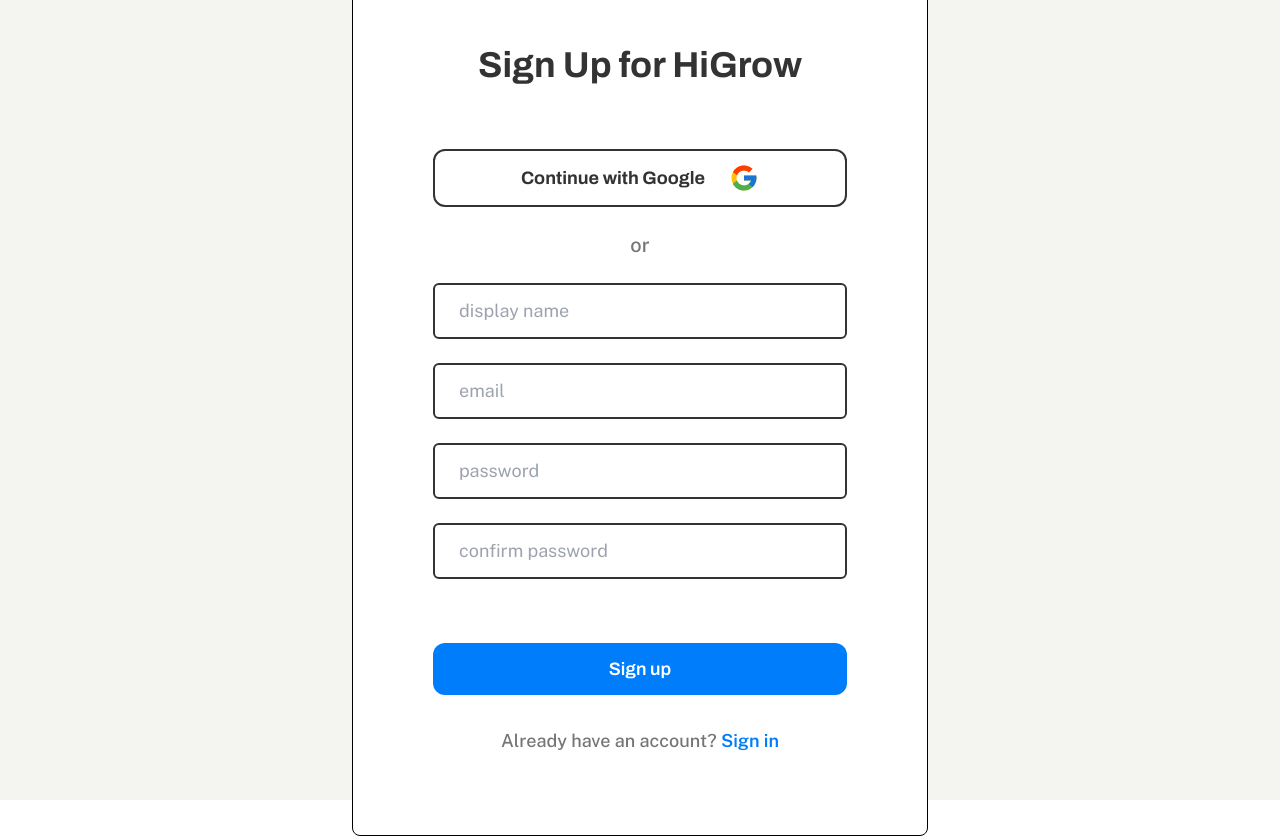
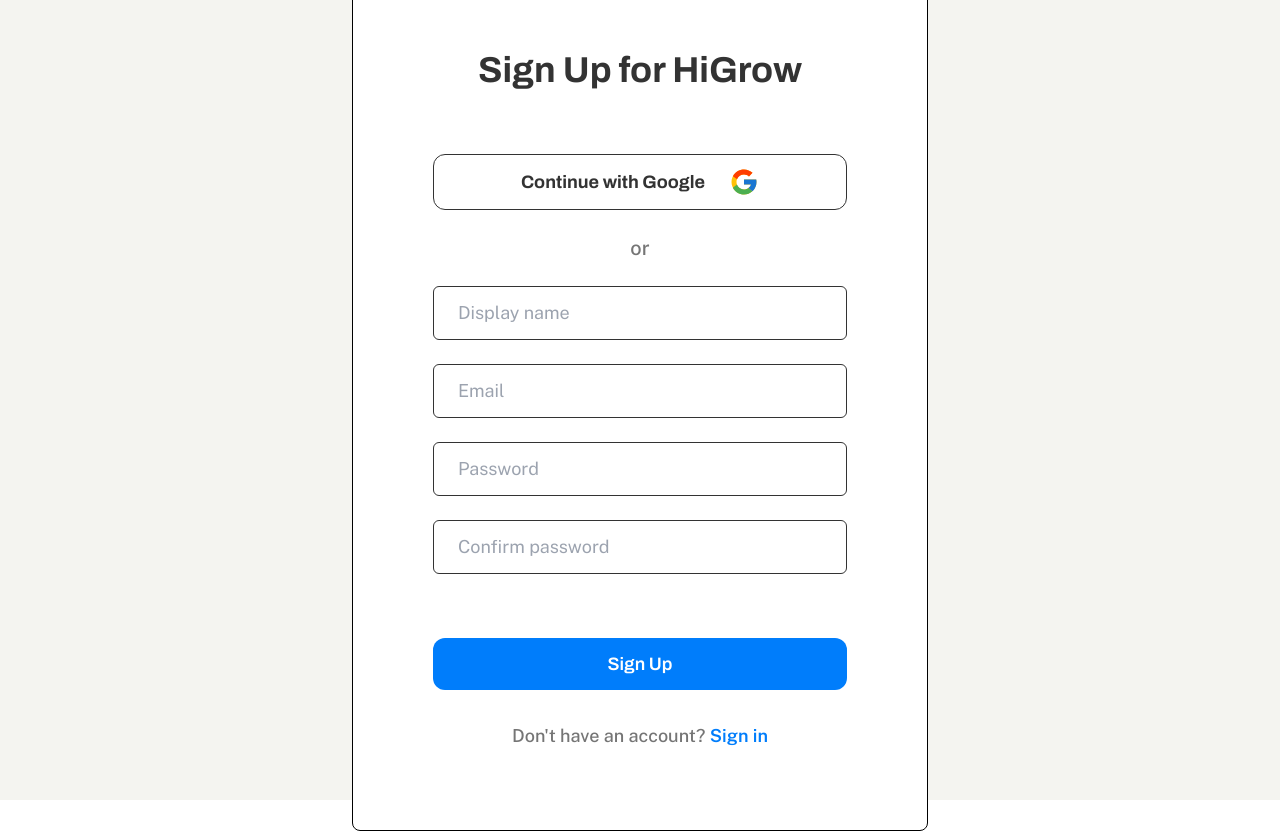
Before and after one commit to higrow001/higrow-site, a Next.js app: page /signup in a window 1280 px wide. Built offline with nearby package versions, Linux system fonts and the light colour scheme.

Commit message:
firebase auth

```diff
--- a/package.json
+++ b/package.json
@@ -14,12 +14,14 @@
     "@types/react-dom": "18.2.5",
     "autoprefixer": "10.4.14",
     "firebase": "^9.22.2",
+    "formik": "^2.4.2",
     "next": "13.4.5",
     "postcss": "8.4.24",
     "react": "18.2.0",
     "react-dom": "18.2.0",
     "react-icons": "^4.9.0",
     "tailwindcss": "3.3.2",
-    "typescript": "5.1.3"
+    "typescript": "5.1.3",
+    "yup": "^1.2.0"
   }
 }
--- a/src/app/signin/page.tsx
+++ b/src/app/signin/page.tsx
@@ -1,32 +1,88 @@
+"use client";
+
 import Link from "next/link";
 import { FcGoogle } from "react-icons/fc";
+import { signInWithEmailAndPassword } from "firebase/auth";
+import { auth } from "@/lib/firebase";
+import loginWithGoogle from "@/lib/utils/googleLogin";
+import { Formik, Field, Form, ErrorMessage } from "formik";
+import * as Yup from "yup";
 
 const SignIn = () => {
+  const signInUser = async (email: string, password: string) => {
+    try {
+      await signInWithEmailAndPassword(auth, email, password);
+    } catch (error: any) {
+      if (error.message.includes("user-not-found")) {
+        alert("No user is registered with this email!");
+      }
+      if (error.message.includes("wrong-password")) {
+        alert("Wrong password!");
+      }
+    }
+  };
+
   return (
-    <main className="flex justify-center items-center h-full bg-[#f4f4f0] w-full">
+    <main className="flex justify-center items-center h-full bg-[#f4f4f0]">
       <div className="p-20 max-w-xl bg-white border border-black flex flex-col items-center space-y-20 rounded-lg w-full">
         <h1 className="text-4xl font-archivo font-bold text-[#333333]">
           Sign in for HiGrow
         </h1>
+        <Formik
+          initialValues={{ email: "", password: "" }}
+          validationSchema={Yup.object({
+            email: Yup.string()
+              .email("Invalid email address")
+              .required("Required"),
+            password: Yup.string().required("Required"),
+          })}
+          onSubmit={(values, { setSubmitting }) => {
+            signInUser(values.email, values.password);
+            setSubmitting(false);
+          }}
+        >
+          <Form className="space-y-20 w-full">
             <div className="flex flex-col space-y-8 items-center w-full">
-          <button className="p-3 px-8 w-full text-[#333] text-lg font-archivo font-bold border-2 border-[#333] rounded-xl flex space-x-6 items-center justify-center">
+              <button
+                className="p-3 px-8 w-full text-[#333] text-lg font-archivo font-bold border border-[#333] rounded-xl flex space-x-6 items-center justify-center hover:bg-neutral-100 transition"
+                onClick={async () => loginWithGoogle()}
+              >
                 <span>Continue with Google</span>
                 <FcGoogle className="text-3xl" />
               </button>
               <span className="text-[#757575] font-medium text-xl">or</span>
-          <input
-            className="px-6 py-3 text-lg border-2 border-[#333] rounded-md w-full"
-            type="text"
-            placeholder="email"
+              <div className="w-full">
+                <Field
+                  name="email"
+                  type="email"
+                  placeholder="Email"
+                  className="px-6 py-3 text-lg border border-[#333] rounded-md w-full"
                 />
-          <input
-            className="px-6 py-3 text-lg border-2 border-[#333] rounded-md w-full"
-            type="password"
-            placeholder="password"
+                <ErrorMessage
+                  name="email"
+                  component="span"
+                  className="text-red-500"
                 />
               </div>
+              <div className="w-full">
+                <Field
+                  name="password"
+                  type="password"
+                  placeholder="Password"
+                  className="px-6 py-3 text-lg border border-[#333] rounded-md w-full"
+                />
+                <ErrorMessage
+                  name="password"
+                  component="span"
+                  className="text-red-500"
+                />
+              </div>
+            </div>
             <div className="flex flex-col space-y-8 items-center w-full">
-          <button className="text-lg font-archivo font-semibold bg-theme-blue text-white w-full px-6 py-3 rounded-xl transition hover:bg-theme-blue-darker">
+              <button
+                type="submit"
+                className="text-lg font-archivo font-semibold bg-theme-blue text-white w-full px-6 py-3 rounded-xl transition hover:bg-theme-blue-darker"
+              >
                 Sign in
               </button>
               <p className="text-lg font-medium text-[#757575]">
@@ -36,6 +92,8 @@
                 </Link>
               </p>
             </div>
+          </Form>
+        </Formik>
       </div>
     </main>
   );
--- a/src/app/signup/page.tsx
+++ b/src/app/signup/page.tsx
@@ -1,51 +1,141 @@
+"use client";
+
+import loginWithGoogle from "@/lib/utils/googleLogin";
 import Link from "next/link";
 import { FcGoogle } from "react-icons/fc";
+import { Formik, Field, Form, ErrorMessage } from "formik";
+import * as Yup from "yup";
+import { createUserWithEmailAndPassword } from "firebase/auth";
+import { auth, db } from "@/lib/firebase";
+import { setDoc, doc } from "firebase/firestore";
 
 const SignUp = () => {
+  const signUpUser = async (
+    email: string,
+    password: string,
+    displayName: string
+  ) => {
+    const user = await createUserWithEmailAndPassword(auth, email, password);
+    if (user) {
+      await setDoc(doc(db, "users", user.user.uid), {
+        email: user.user.email,
+        display_name: displayName,
+        profile_photo: user.user.photoURL,
+      });
+    }
+  };
+
   return (
     <main className="flex justify-center items-center h-full bg-[#f4f4f0] w-full">
       <div className="p-20 max-w-xl bg-white border border-black flex flex-col items-center space-y-16 rounded-lg w-full">
         <h1 className="text-4xl font-archivo font-bold text-[#333333]">
           Sign Up for HiGrow
         </h1>
+        <Formik
+          initialValues={{
+            displayName: "",
+            email: "",
+            password: "",
+            confirmPassword: "",
+          }}
+          validationSchema={Yup.object({
+            email: Yup.string()
+              .email("Invalid email address")
+              .required("Required"),
+            password: Yup.string()
+              .min(8, "Password must be at least 8 characters long")
+              .required("Required"),
+            displayName: Yup.string()
+              .min(3, "Name should be atleast 3 characters long.")
+              .required("Required"),
+            confirmPassword: Yup.string()
+              .oneOf([Yup.ref("password"), ""], "Passwords must match")
+              .required("Required"),
+          })}
+          onSubmit={(values, { setSubmitting }) => {
+            signUpUser(values.email, values.password, values.displayName);
+            setSubmitting(false);
+          }}
+        >
+          <Form className="space-y-16 w-full">
             <div className="flex flex-col space-y-6 items-center w-full">
-          <button className="p-3 px-8 w-full text-[#333] text-lg font-archivo font-bold border-2 border-[#333] rounded-xl flex space-x-6 items-center justify-center">
+              <button
+                className="p-3 px-8 w-full text-[#333] text-lg font-archivo font-bold border border-[#333] rounded-xl flex space-x-6 items-center justify-center hover:bg-neutral-100 transition"
+                onClick={async () => loginWithGoogle()}
+              >
                 <span>Continue with Google</span>
                 <FcGoogle className="text-3xl" />
               </button>
               <span className="text-[#757575] font-medium text-xl">or</span>
-          <input
-            className="px-6 py-3 text-lg border-2 border-[#333] rounded-md w-full"
+              <div className="w-full">
+                <Field
+                  name="displayName"
                   type="text"
-            placeholder="display name"
+                  placeholder="Display name"
+                  className="px-6 py-3 text-lg border border-[#333] rounded-md w-full"
                 />
-          <input
-            className="px-6 py-3 text-lg border-2 border-[#333] rounded-md w-full"
-            type="text"
-            placeholder="email"
-          />
-          <input
-            className="px-6 py-3 text-lg border-2 border-[#333] rounded-md w-full"
-            type="password"
-            placeholder="password"
-          />
-          <input
-            className="px-6 py-3 text-lg border-2 border-[#333] rounded-md w-full"
-            type="password"
-            placeholder="confirm password"
+                <ErrorMessage
+                  name="displayName"
+                  component="span"
+                  className="text-red-500"
                 />
               </div>
+              <div className="w-full">
+                <Field
+                  name="email"
+                  type="email"
+                  placeholder="Email"
+                  className="px-6 py-3 text-lg border border-[#333] rounded-md w-full"
+                />
+                <ErrorMessage
+                  name="email"
+                  component="span"
+                  className="text-red-500"
+                />
+              </div>
+              <div className="w-full">
+                <Field
+                  name="password"
+                  type="password"
+                  placeholder="Password"
+                  className="px-6 py-3 text-lg border border-[#333] rounded-md w-full"
+                />
+                <ErrorMessage
+                  name="password"
+                  component="span"
+                  className="text-red-500"
+                />
+              </div>
+              <div className="w-full">
+                <Field
+                  name="confirmPassword"
+                  type="password"
+                  placeholder="Confirm password"
+                  className="px-6 py-3 text-lg border border-[#333] rounded-md w-full"
+                />
+                <ErrorMessage
+                  name="confirmPassword"
+                  component="span"
+                  className="text-red-500"
+                />
+              </div>
+            </div>
             <div className="flex flex-col space-y-8 items-center w-full">
-          <button className="text-lg font-archivo font-semibold bg-theme-blue text-white w-full px-6 py-3 rounded-xl transition hover:bg-theme-blue-darker">
-            Sign up
+              <button
+                type="submit"
+                className="text-lg font-archivo font-semibold bg-theme-blue text-white w-full px-6 py-3 rounded-xl transition hover:bg-theme-blue-darker"
+              >
+                Sign Up
               </button>
               <p className="text-lg font-medium text-[#757575]">
-            Already have an account?{" "}
+                Don't have an account?{" "}
                 <Link className="text-theme-blue font-semibold" href="/signin">
                   Sign in
                 </Link>
               </p>
             </div>
+          </Form>
+        </Formik>
       </div>
     </main>
   );
--- /dev/null
+++ b/src/lib/firebase.ts
@@ -0,0 +1,18 @@
+import { initializeApp } from "firebase/app";
+import { GoogleAuthProvider, getAuth } from "firebase/auth";
+import { getFirestore } from "firebase/firestore";
+
+const firebaseConfig = {
+  apiKey: "AIzaSyDbSd9XRZ2hxx2rH1M94WdRNM5qkLmAqPY",
+  authDomain: "higrow-db.firebaseapp.com",
+  projectId: "higrow-db",
+  storageBucket: "higrow-db.appspot.com",
+  messagingSenderId: "642811327936",
+  appId: "1:642811327936:web:89d2c18051248f2e8e0425",
+  measurementId: "G-9QZ79FKM3W",
+};
+
+const app = initializeApp(firebaseConfig);
+export const auth = getAuth(app);
+export const db = getFirestore(app);
+export const googleProvider = new GoogleAuthProvider();
--- /dev/null
+++ b/src/lib/utils/googleLogin.ts
@@ -0,0 +1,32 @@
+import { signInWithPopup } from "firebase/auth";
+import { auth, googleProvider, db } from "../firebase";
+import {
+  query,
+  where,
+  collection,
+  getDocs,
+  setDoc,
+  doc,
+} from "firebase/firestore";
+
+const loginWithGoogle = async () => {
+  try {
+    const user = await signInWithPopup(auth, googleProvider);
+    if (user) {
+      const checkUser = query(
+        collection(db, "users"),
+        where("email", "==", user.user.email)
+      );
+      const userAvailable = await getDocs(checkUser);
+      if (userAvailable.empty) {
+        await setDoc(doc(db, "users", user.user.uid), {
+          email: user.user.email,
+          display_name: user.user.displayName,
+          profile_photo: user.user.photoURL,
+        });
+      }
+    }
+  } catch (error) {}
+};
+
+export default loginWithGoogle;
```
Also changed, not shown: src/app/app/page.tsx (added, +15 -0 lines), src/app/page.tsx (+17 -1 lines), 1 other file (tests, documents, lock files or other folders). Lines whose indentation alone changed are shown as unchanged.
